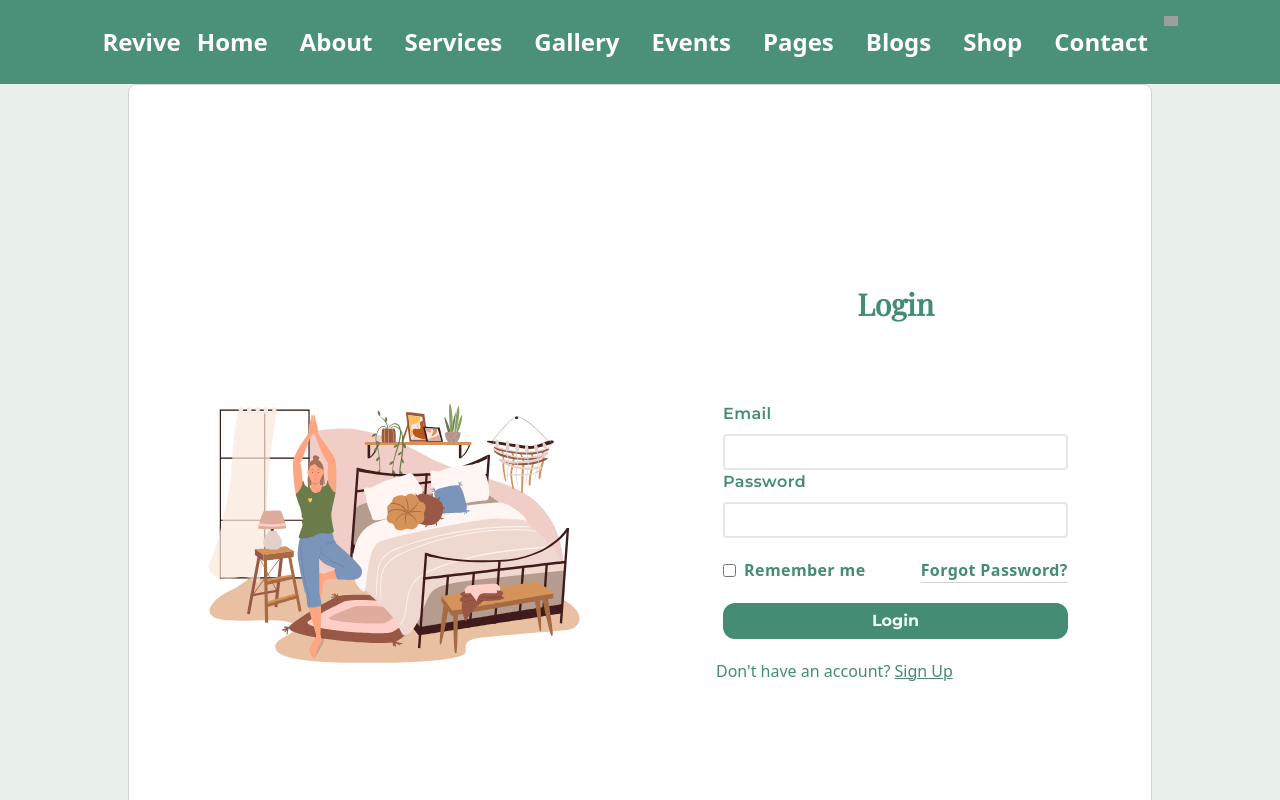
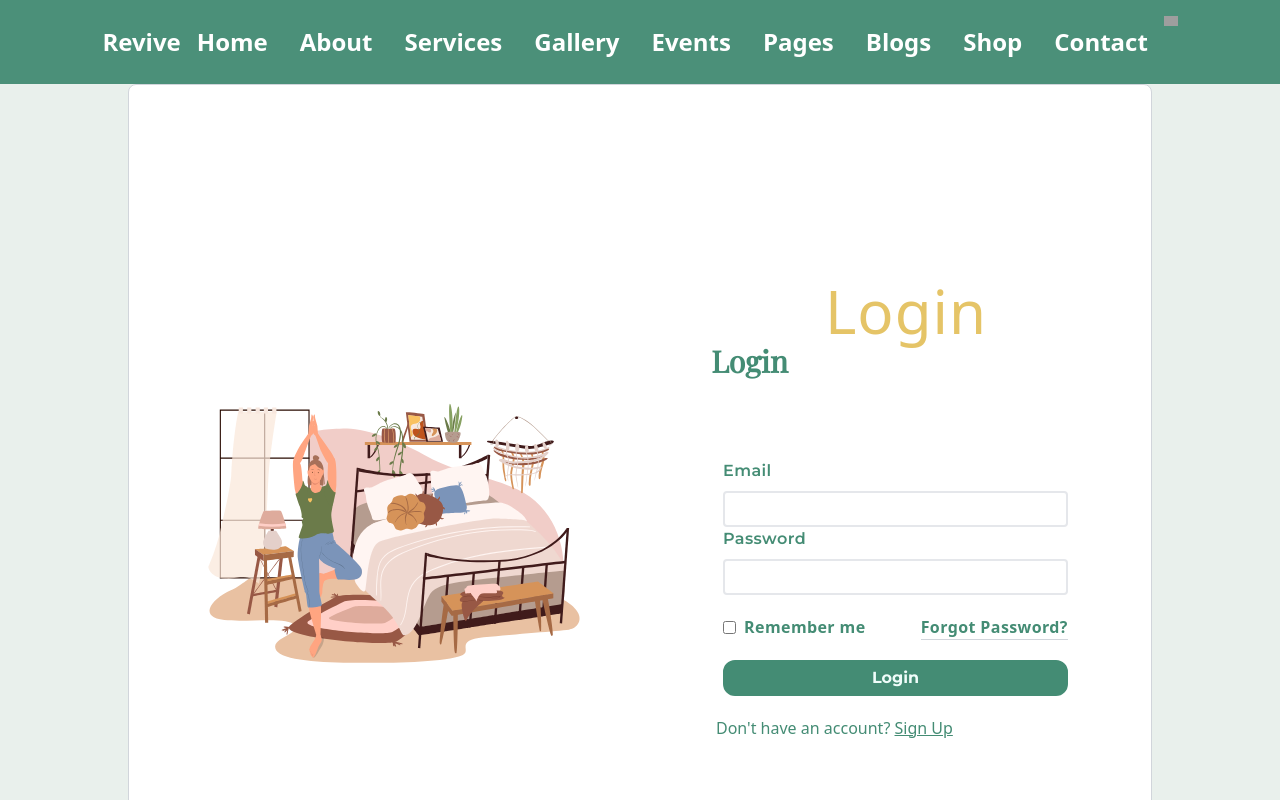
Before and after one commit to DevelopersZone06/revive-client, a React (Vite) app: page /login in a window 1280 px wide. Shown: the top 800 px of the page. Built offline with nearby package versions, Linux system fonts and the light colour scheme; no server answers; grey boxes are pictures that could not be loaded.

Commit message:
signUp page code updated

```diff
--- a/src/Pages/Login/Login.jsx
+++ b/src/Pages/Login/Login.jsx
@@ -3,6 +3,7 @@ import Lottie from 'lottie-react';
 import LoginAni from '../../assets/loginAni.json'
 import { useForm } from 'react-hook-form';
 import { Link } from 'react-router-dom';
+import '../../Styles/banner.css'
 
 import useAuth from '../../Hooks/useAuth';
 const Login = () => {
@@ -52,6 +53,13 @@ const Login = () => {
 
               <div className="form-caption flex items-end justify-center text-center space-x-3 mb-20">
                 <span className="text-3xl secondary-color font-bold headingFont ">Login</span>
+                <div className="lg:text-6xl md:text-6xl text-xl">
+                <svg id="animation-heading">
+                  <text x="45%" y="50%" dy=".50em" textAnchor="middle">
+                    Login
+                  </text>
+                </svg>
+              </div>
 
               </div>
               { /*form caption*/}
--- a/src/Pages/SignUp/SignUp.jsx
+++ b/src/Pages/SignUp/SignUp.jsx
@@ -74,7 +74,7 @@ const SignUp = () => {
              <form onSubmit={handleSubmit(onSubmit)}>
              <div className="form-element">
              <label className="space-y-2 w-full lg:w-4/5 block mx-auto">
-               <span className="block text-sm secondary-color normal font-semibold  tracking-wide">Name</span>
+               <span className="block text-sm secondary-color normal font-semibold  tracking-wide">Name*</span>
                <span className="block">
                  <input type="text" name='name' {...register("email", { required: true })} className="bg-teal-50 lg:bg-white border lg:border-2 border-gray-400 lg:border-gray-200 w-full p-1 rounded focus:outline-none text-sm active:outline-none focus:border-gray-400 active:border-gray-400"/>
                </span>
@@ -83,7 +83,7 @@ const SignUp = () => {
 
              <div className="form-element">
              <label className="space-y-2 w-full lg:w-4/5 block mx-auto">
-               <span className="block text-sm secondary-color normal font-semibold tracking-wide">Email</span>
+               <span className="block text-sm secondary-color normal font-semibold tracking-wide">Email*</span>
                <span className="block">
                  <input type="text" name='email' {...register("email", { required: true })} className="bg-teal-50 lg:bg-white border lg:border-2 border-gray-400 lg:border-gray-200 w-full p-1 rounded focus:outline-none text-sm active:outline-none focus:border-gray-400 active:border-gray-400"/>
                </span>
@@ -94,7 +94,7 @@ const SignUp = () => {
 
            <div className="form-element pb-5">
              <label className="space-y-2 w-full lg:w-4/5 block mx-auto">
-               <span className="block   secondary-color normal font-semibold text-sm tracking-wide">Password</span>
+               <span className="block   secondary-color normal font-semibold text-sm tracking-wide">Password*</span>
                <span className="block">
                  <input type="password" name='password' {...register("password", { required: true })} className="bg-teal-50 lg:bg-white border lg:border-2 text-sm border-gray-400 lg:border-gray-200 w-full p-1 rounded focus:outline-none active:outline-none focus:border-gray-400 active:border-gray-400" />
                </span>
```
